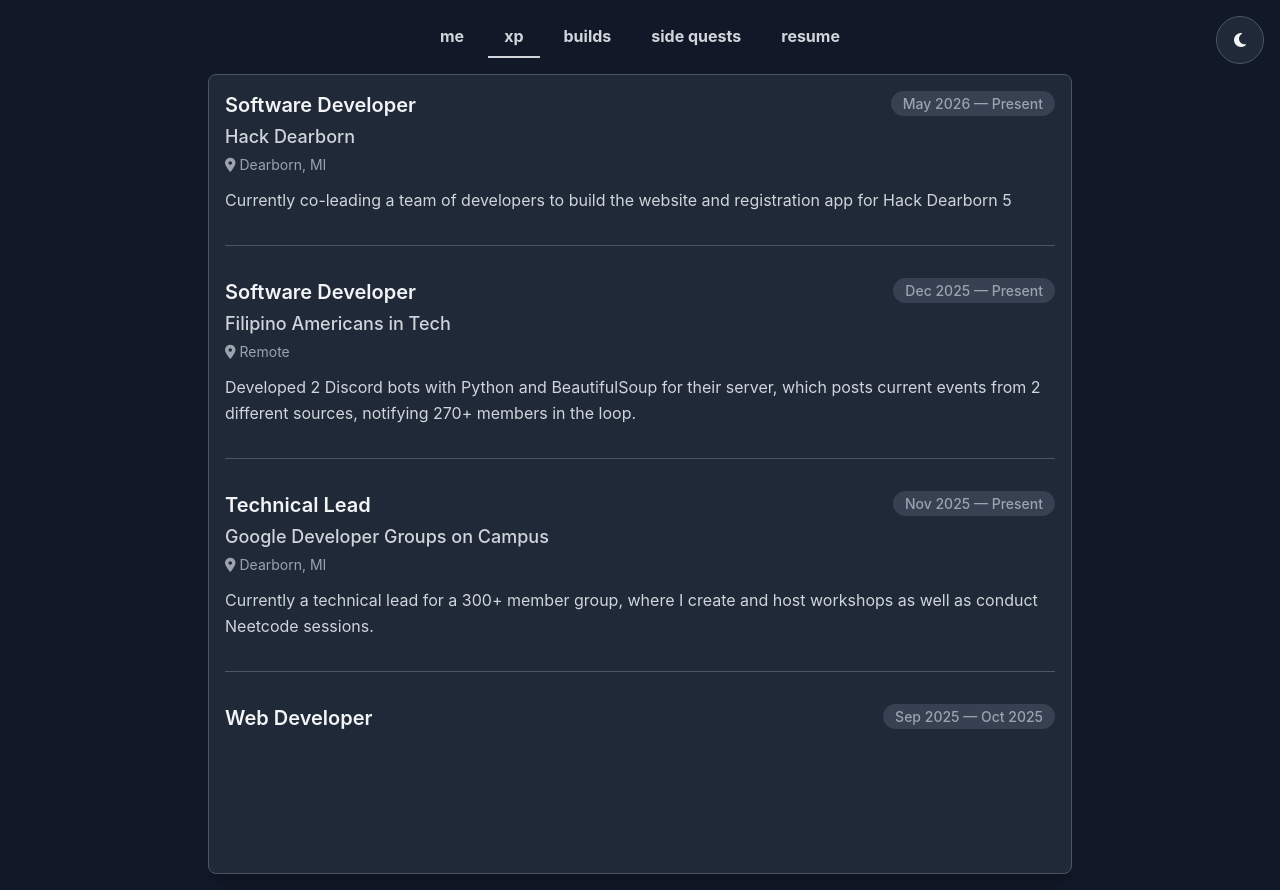
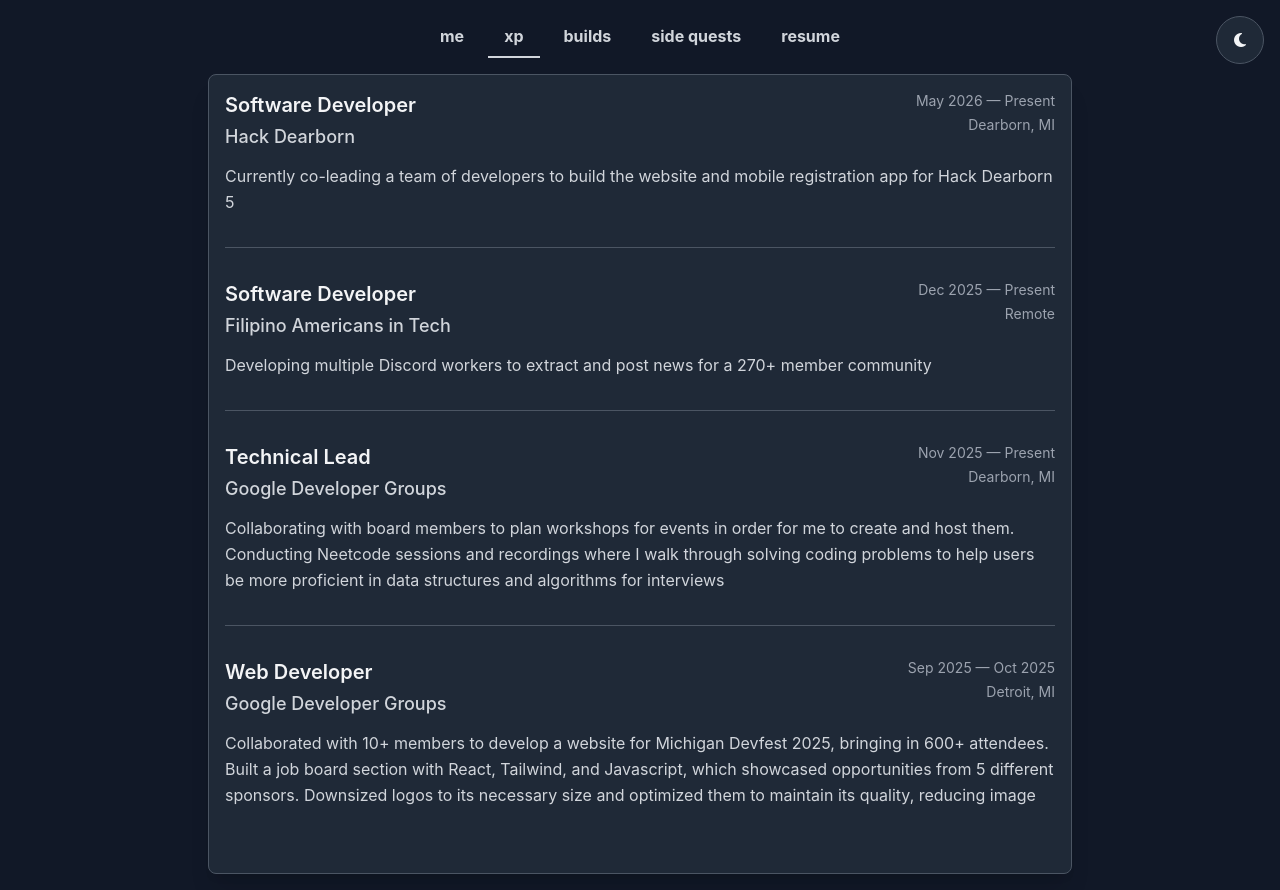
Before and after one commit to aaronamano/portfolio-website-new, a React (Vite) app: page / in a window 1280 px wide. Both pictures are taken after a click on the button "xp". Built offline with nearby package versions, Linux system fonts and the light colour scheme.

Commit message:
minor changes in exp and replaced a project with new project

```diff
--- a/src/components/Experience.jsx
+++ b/src/components/Experience.jsx
@@ -2,24 +2,23 @@
 
 export default function Experience() {
     return (
-        <div className="experience-container overflow-y-auto max-h-[650px]">
+        <div className="experience-container overflow-y-auto max-h-180">
             {experience.map((item, index) => (
                 <div key={index} className="mb-8 pb-8 border-b border-custom last:border-b-0">
                     <div className="flex justify-between items-start mb-3 max-sm:flex-col max-sm:items-start max-sm:gap-2">
                         <div>
                             <h3 className="text-xl font-semibold text-primary mb-1">{item.title}</h3>
                             <h4 className="text-lg text-secondary font-medium">{item.organization}</h4>
-                            {item.location && (
-                                <p className="text-sm text-tertiary mt-1">
-                                    <i className="fas fa-map-marker-alt mr-1"></i>
-                                    {item.location}
-                                </p>
-                            )}
                         </div>
-                        <div className="max-sm:self-end">
-                            <span className="text-sm text-tertiary font-medium bg-tertiary px-3 py-1 rounded-full max-sm:text-xs max-sm:px-2 max-sm:py-1 max-sm:text-2xs tab-max-414:text-xs tab-max-414:px-2 tab-max-414:py-1 tab-max-414:whitespace-nowrap tab-max-375:text-2xs tab-max-375:px-1 tab-max-375:py-0">
+                        <div className="flex flex-col items-end gap-1 max-sm:flex-row max-sm:items-start max-sm:gap-6">
+                            <span className="text-sm text-tertiary whitespace-nowrap">
                                 {item.dateRange}
                             </span>
+                            {item.location && (
+                                <span className="text-sm text-tertiary whitespace-nowrap">
+                                    {item.location}
+                                </span>
+                            )}
                         </div>
                     </div>
                     <p className="text-secondary leading-relaxed">{item.description}</p>
--- a/src/data/experience.js
+++ b/src/data/experience.js
@@ -4,31 +4,30 @@
     organization: "Hack Dearborn",
     dateRange: "May 2026 — Present",
     location: "Dearborn, MI",
-    description: `Currently co-leading a team of developers to build the website and registration app for Hack Dearborn 5`
+    description: `Currently co-leading a team of developers to build the website and mobile registration app for Hack Dearborn 5`
   },
   {
     title: "Software Developer",
     organization: "Filipino Americans in Tech",
     dateRange: "Dec 2025 — Present",
     location: "Remote",
-    description: `Developed 2 Discord bots with Python and BeautifulSoup for their server,
-    which posts current events from 2 different sources, notifying 270+ members in the loop.`
+    description: `Developing multiple Discord workers to extract and post news for a 270+ member community`
   },
   {
     title: "Technical Lead",
-    organization: "Google Developer Groups on Campus",
+    organization: "Google Developer Groups",
     dateRange: "Nov 2025 — Present",
     location: "Dearborn, MI",
     description:
-      `Currently a technical lead for a 300+ member group, where I create and host workshops as well as conduct Neetcode sessions.`
+      `Collaborating with board members to plan workshops for events in order for me to create and host them. Conducting Neetcode sessions and recordings where I walk through solving coding problems to help users be more proficient in data structures and algorithms for interviews`
   },
   {
     title: "Web Developer",
     organization: "Google Developer Groups",
     dateRange: "Sep 2025 — Oct 2025",
     location: "Detroit, MI",
-    description: `Collaborated with 10+ members to make a website for Michigan Devfest 2025, bringing in 600+ attendees.
+    description: `Collaborated with 10+ members to develop a website for Michigan Devfest 2025, bringing in 600+ attendees.
     Built a job board section with React, Tailwind, and Javascript, which showcased opportunities from 5 different sponsors.
-    Downsized logos to its necessary size and optimized them to maintain its quality helping save roughly 90% of image space.`
+    Downsized logos to its necessary size and optimized them to maintain its quality, reducing image space down to less than 10 MB.`
   },
 ];
--- a/src/data/projects.js
+++ b/src/data/projects.js
@@ -14,15 +14,15 @@
         link: "https://studysynth.vercel.app"
     },
     {
-        name: "MoodBank",
-        description: "Financial dashboard where users can rate how they feel about each purchase/transaction they had on a scale from 1-10.",
-        image: FILEPATH + "moodbank.png",
-        link: "https://devpost.com/software/moodbank-g93pmn"
-    },
-    {
         name: "PolvoPlanner",
         description: "A business software dashboard for Tasty Polvo to manage orders",
         image: FILEPATH + "polvoplanner.png",
         link: "https://devpost.com/software/kapwa-codefest"
+    },
+    {
+        name: "SlidES",
+        description: "Dashboard to upload lecture slides as PDFs and use ElasticSearch’s built-in RAG agent to quickly search through uploaded slides, answering questions, responding with information that users need, or generating notes",
+        image: FILEPATH + "SlidES.png",
+        link: "https://devpost.com/software/slides-iecpgk"
     }
 ];
```
Also changed, not shown: 1 other file (tests, documents, lock files or other folders).
